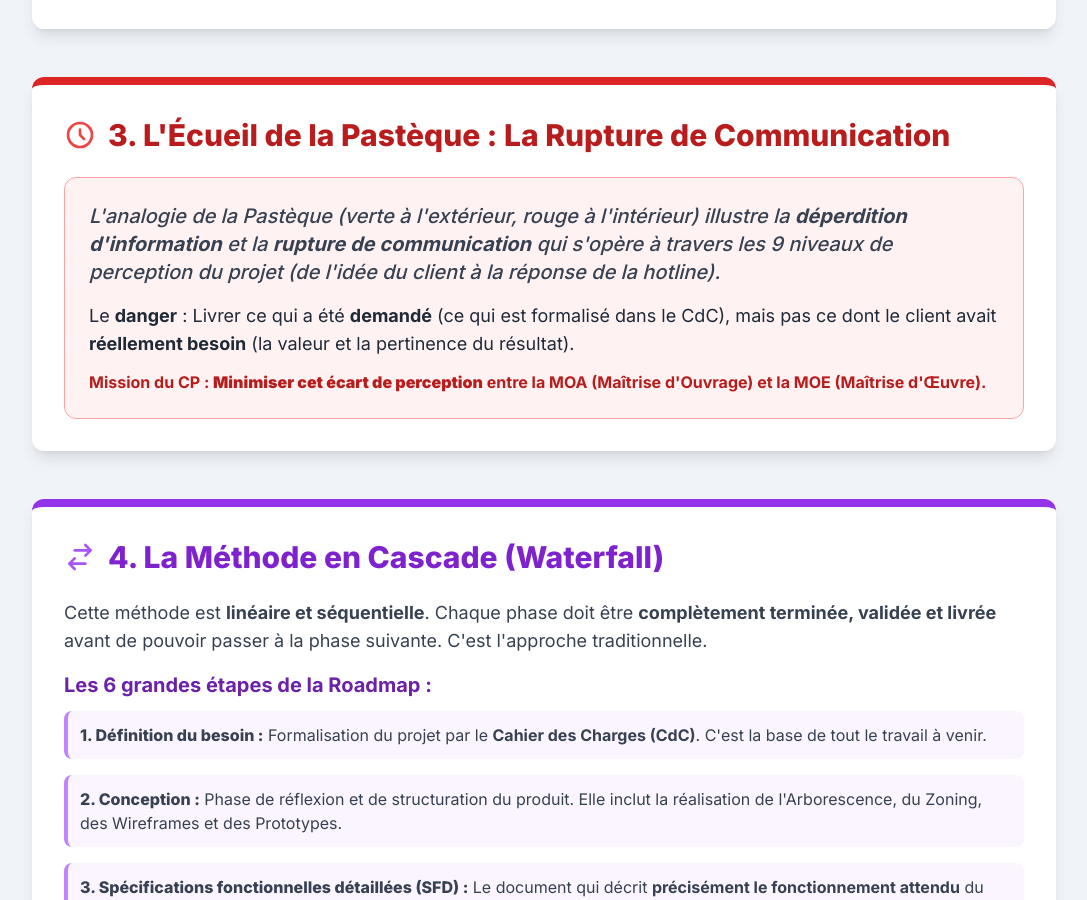
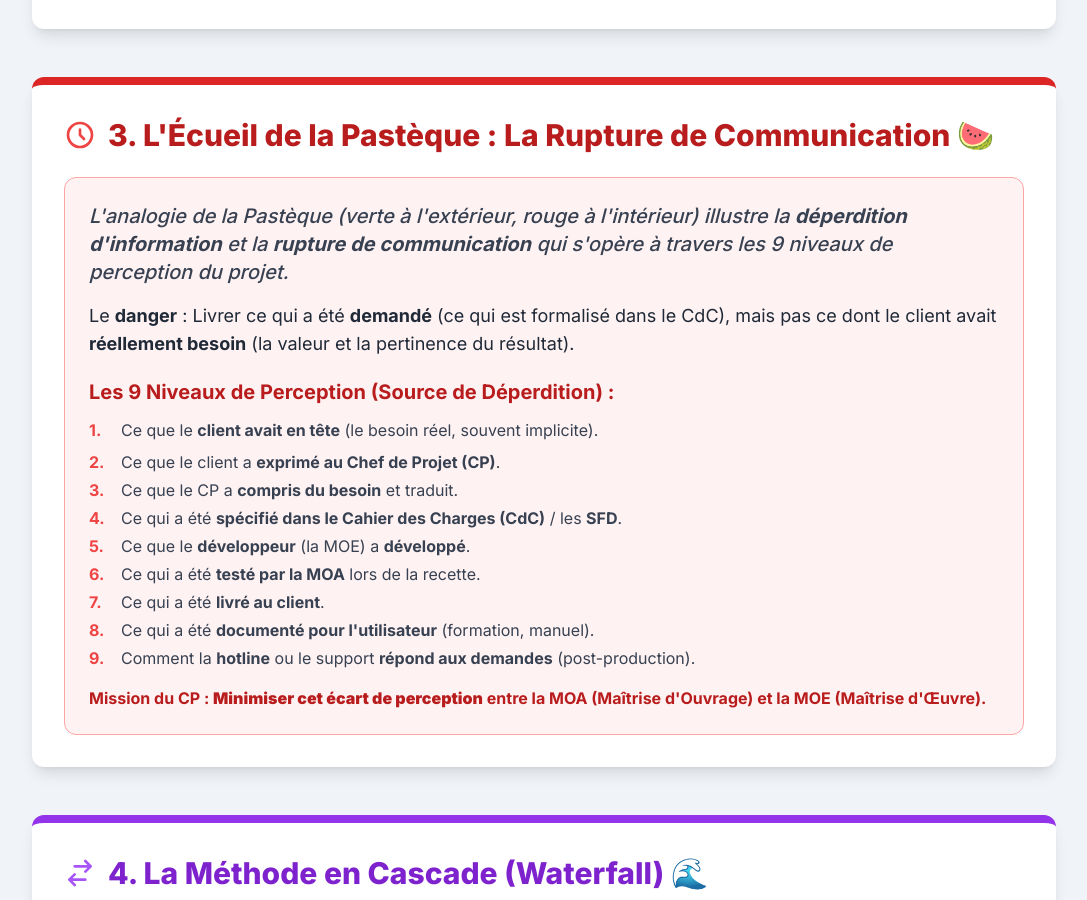
Before and after one commit to ProjetTechAcademy/Projet_01_methode_gestion_traditionnelles, a plain HTML site: page index.html in a window 1280 px wide. Shown: the part 1131-2031 px from the top of the page, without its empty margins (96-1183 px from the left). Drawn offline with nearby package versions, Linux system fonts and the light colour scheme.

Commit message:
Update index.html

```diff
--- a/index.html
+++ b/index.html
@@ -3,7 +3,7 @@
 <head>
     <meta charset="UTF-8">
     <meta name="viewport" content="width=device-width, initial-scale=1.0">
-    <title>01 : Les méthodes de gestion de projet traditionnelles</title>
+    <title>01: Les méthodes de gestion de projet traditionnelles</title>
     <!-- Chargement de Tailwind CSS pour un style moderne et responsive -->
     <script src="https://cdn.tailwindcss.com"></script>
     <style>
@@ -39,20 +39,39 @@
             color: #10b981; /* green-500 */
             font-weight: bold;
         }
+
+        /* Style spécifique pour la liste Pastèque */
+        .watermelon-list {
+            counter-reset: perception-counter;
+        }
+        .watermelon-list li {
+            counter-increment: perception-counter;
+            padding-left: 2rem;
+            position: relative;
+            margin-bottom: 0.5rem;
+        }
+        .watermelon-list li::before {
+            content: counter(perception-counter) ".";
+            position: absolute;
+            left: 0;
+            font-weight: bold;
+            color: #ef4444; /* red-500 */
+        }
     </style>
 </head>
 <body class="p-4 sm:p-8">
 
     <div class="max-w-5xl mx-auto">
         <header class="text-center mb-12 p-6 bg-white rounded-xl shadow-2xl">
-            <h1 class="text-4xl sm:text-5xl font-extrabold text-indigo-800 mb-2">01: Les méthodes de gestion de projet traditionnelles</h1>
+            <!-- Modification du titre principal avec espace autour du double point pour la typographie française -->
+            <h1 class="text-4xl sm:text-5xl font-extrabold text-indigo-800 mb-2">01 : Les méthodes de gestion de projet traditionnelles</h1>
         </header>
 
         <!-- Section 1: Définition Détaillée du Projet -->
         <section class="mb-12 card bg-white p-8 rounded-xl shadow-lg border-t-8 border-indigo-600">
             <h2 class="text-3xl font-extrabold text-indigo-700 mb-6 flex items-center">
                 <svg class="w-8 h-8 mr-3 text-indigo-500" fill="none" stroke="currentColor" viewBox="0 0 24 24" xmlns="http://www.w3.org/2000/svg"><path stroke-linecap="round" stroke-linejoin="round" stroke-width="2" d="M9.75 17L9 20l-1 1h8l-1-1h-.75M3 11l8.5-4.5M15 11l-8.5 4.5M3 17l8.5-4.5M15 17l-8.5 4.5M12 18a6 6 0 001.5-3.888C13.5 12.235 12 10 12 10s-1.5 2.235-1.5 4.112A6 6 0 0012 18z"></path></svg>
-                1. Définition et Objectifs Fondamentaux du Projet
+                1. Définition et Objectifs Fondamentaux du Projet 🎯
             </h2>
 
             <p class="text-lg text-gray-700 leading-relaxed mb-4">
@@ -74,7 +93,7 @@
         <section class="mb-12 card bg-white p-8 rounded-xl shadow-lg border-t-8 border-green-600">
             <h2 class="text-3xl font-extrabold text-green-700 mb-6 flex items-center">
                 <svg class="w-8 h-8 mr-3 text-green-500" fill="none" stroke="currentColor" viewBox="0 0 24 24" xmlns="http://www.w3.org/2000/svg"><path stroke-linecap="round" stroke-linejoin="round" stroke-width="2" d="M11 15.75L15.75 11M15.75 11L11 6.25M15.75 11H8.25"></path></svg>
-                2. Le Triangle Vertueux (ou Triangle des Contraintes)
+                2. Le Triangle Vertueux (ou Triangle des Contraintes) ⚖️
             </h2>
             <p class="text-lg text-gray-700 leading-relaxed mb-6">
                 Le succès d'un projet est conditionné par l'équilibre de ces trois contraintes majeures. <B>Toute modification sur l'un des piliers affecte obligatoirement les deux autres.</B> Le rôle du Chef de Projet est de piloter cet équilibre.
@@ -109,16 +128,30 @@
         <section class="mb-12 card bg-white p-8 rounded-xl shadow-lg border-t-8 border-red-600">
             <h2 class="text-3xl font-extrabold text-red-700 mb-6 flex items-center">
                 <svg class="w-8 h-8 mr-3 text-red-500" fill="none" stroke="currentColor" viewBox="0 0 24 24" xmlns="http://www.w3.org/2000/svg"><path stroke-linecap="round" stroke-linejoin="round" stroke-width="2" d="M12 8v4l3 3m6-3a9 9 0 11-18 0 9 9 0 0118 0z"></path></svg>
-                3. L'Écueil de la Pastèque : La Rupture de Communication
+                3. L'Écueil de la Pastèque : La Rupture de Communication 🍉
             </h2>
             <div class="bg-red-50 p-6 rounded-xl border border-red-300">
                 <p class="text-xl text-gray-700 font-medium italic mb-3">
-                    L'analogie de la Pastèque (verte à l'extérieur, rouge à l'intérieur) illustre la <B>déperdition d'information</B> et la <B>rupture de communication</B> qui s'opère à travers les 9 niveaux de perception du projet (de l'idée du client à la réponse de la hotline).
+                    L'analogie de la Pastèque (verte à l'extérieur, rouge à l'intérieur) illustre la <B>déperdition d'information</B> et la <B>rupture de communication</B> qui s'opère à travers les 9 niveaux de perception du projet.
                 </p>
                 <p class="text-lg text-gray-800 mt-4">
                     Le <B>danger</B> : Livrer ce qui a été <B>demandé</B> (ce qui est formalisé dans le CdC), mais pas ce dont le client avait <B>réellement besoin</B> (la valeur et la pertinence du résultat).
                 </p>
-                <p class="font-bold text-red-700 mt-3">
+
+                <h3 class="font-bold text-xl text-red-700 mt-5 mb-3">Les 9 Niveaux de Perception (Source de Déperdition) :</h3>
+                <ol class="watermelon-list text-gray-700 space-y-1">
+                    <li>Ce que le <B>client avait en tête</B> (le besoin réel, souvent implicite).</li>
+                    <li>Ce que le client a <B>exprimé au Chef de Projet (CP)</B>.</li>
+                    <li>Ce que le CP a <B>compris du besoin</B> et traduit.</li>
+                    <li>Ce qui a été <B>spécifié dans le Cahier des Charges (CdC)</B> / les <B>SFD</B>.</li>
+                    <li>Ce que le <B>développeur</B> (la MOE) a <B>développé</B>.</li>
+                    <li>Ce qui a été <B>testé par la MOA</B> lors de la recette.</li>
+                    <li>Ce qui a été <B>livré au client</B>.</li>
+                    <li>Ce qui a été <B>documenté pour l'utilisateur</B> (formation, manuel).</li>
+                    <li>Comment la <B>hotline</B> ou le support <B>répond aux demandes</B> (post-production).</li>
+                </ol>
+
+                <p class="font-bold text-red-700 mt-4">
                     Mission du CP : <B>Minimiser cet écart de perception</B> entre la MOA (Maîtrise d'Ouvrage) et la MOE (Maîtrise d'Œuvre).
                 </p>
             </div>
@@ -128,7 +161,7 @@
         <section class="mb-12 card bg-white p-8 rounded-xl shadow-lg border-t-8 border-purple-600">
             <h2 class="text-3xl font-extrabold text-purple-700 mb-6 flex items-center">
                 <svg class="w-8 h-8 mr-3 text-purple-500" fill="none" stroke="currentColor" viewBox="0 0 24 24" xmlns="http://www.w3.org/2000/svg"><path stroke-linecap="round" stroke-linejoin="round" stroke-width="2" d="M8 7h12m0 0l-4-4m4 4l-4 4m0 6H4m0 0l4 4m-4-4l4-4"></path></svg>
-                4. La Méthode en Cascade (Waterfall)
+                4. La Méthode en Cascade (Waterfall) 🌊
             </h2>
             <p class="text-lg text-gray-700 mb-4">
                 Cette méthode est <B>linéaire et séquentielle</B>. Chaque phase doit être <B>complètement terminée, validée et livrée</B> avant de pouvoir passer à la phase suivante. C'est l'approche traditionnelle.
@@ -161,7 +194,7 @@
         <section class="mb-12 card bg-white p-8 rounded-xl shadow-lg border-t-8 border-teal-600">
             <h2 class="text-3xl font-extrabold text-teal-700 mb-6 flex items-center">
                 <svg class="w-8 h-8 mr-3 text-teal-500" fill="none" stroke="currentColor" viewBox="0 0 24 24" xmlns="http://www.w3.org/2000/svg"><path stroke-linecap="round" stroke-linejoin="round" stroke-width="2" d="M20 7l-8-4-8 4m16 0l-8 4m8-4v10l-8 4m0-10L4 7m4 4v10m0-2.5a.5.5 0 00-1 0v.5a.5.5 0 001 0v-.5zM12 11v10m4-10v10"></path></svg>
-                5. Zoom sur les Livrables Clés
+                5. Zoom sur les Livrables Clés 🔑
             </h2>
             <div class="space-y-6">
 
```
